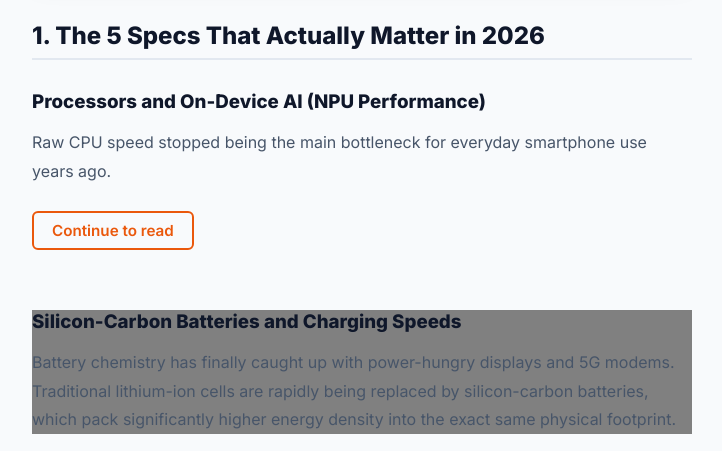
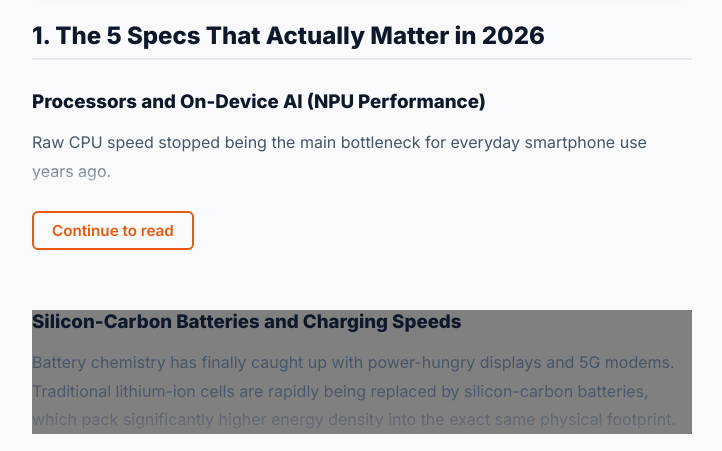
Before and after one commit to kamilihamzah/concept-to-code, a plain HTML site: page techblog.html in a window 1280 px wide. Shown: the part 800-1251 px from the top of the page, 278-1000 px from the left. Drawn offline with Linux system fonts and the light colour scheme.

Commit message:
Update techblog.css

```diff
--- a/techblog.css
+++ b/techblog.css
@@ -232,6 +232,22 @@
     display: none;
 }
 
+/* --- GRADIENT FADE ON PREVIEW PARAGRAPH --- */
+.old-post:not(.is-expanded) > p:last-of-type {
+    -webkit-mask-image: linear-gradient(
+        to bottom,
+        rgba(0, 0, 0, 1) 45%,
+        rgba(0, 0, 0, 0.7) 75%,
+        rgba(0, 0, 0, 0.3) 100%
+    );
+    mask-image: linear-gradient(
+        to bottom,
+        rgba(0, 0, 0, 1) 45%,
+        rgba(0, 0, 0, 0.7) 75%,
+        rgba(0, 0, 0, 0.3) 100%
+    );
+}
+
 .old-post.is-expanded .extra-content {
     display: block;
 }
```
